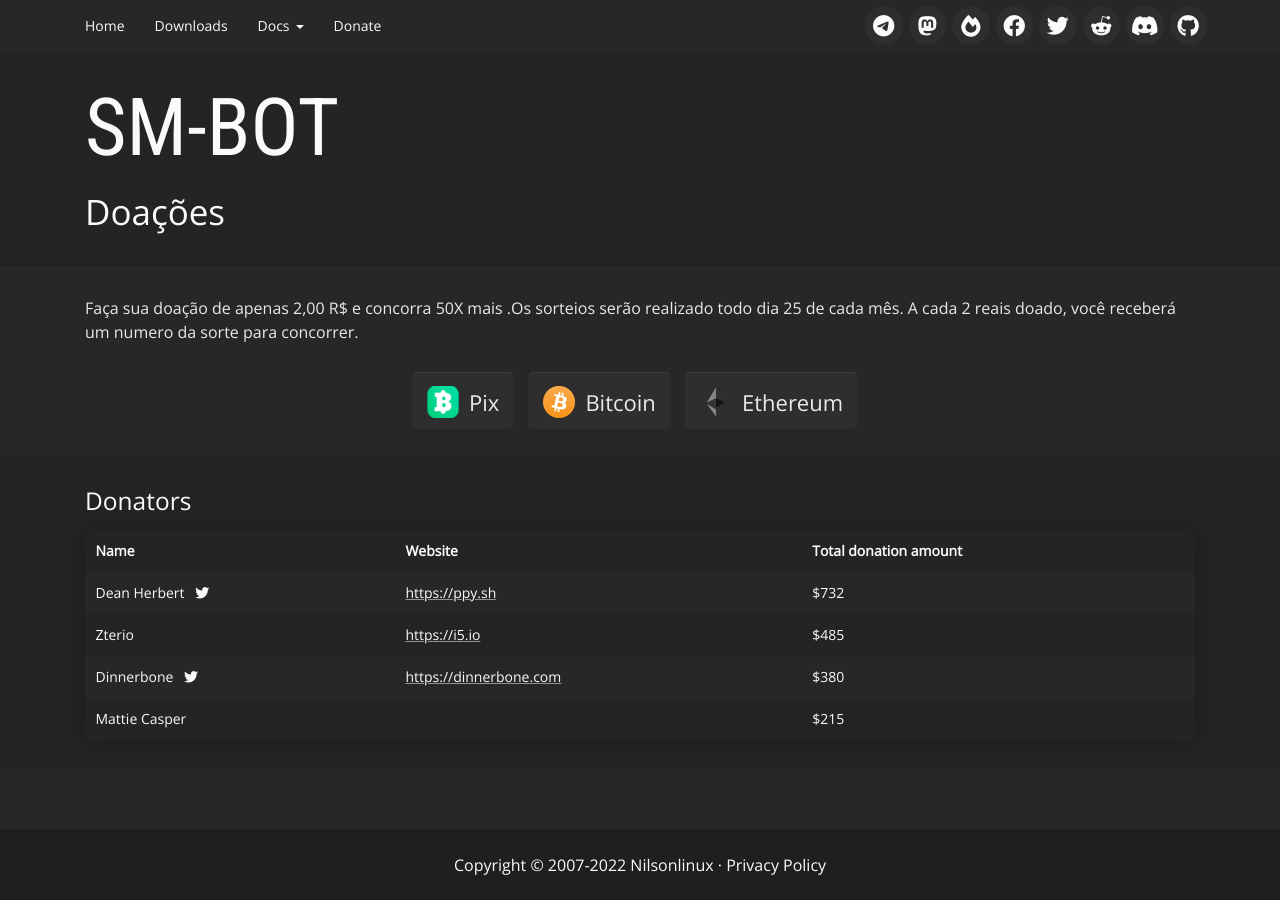
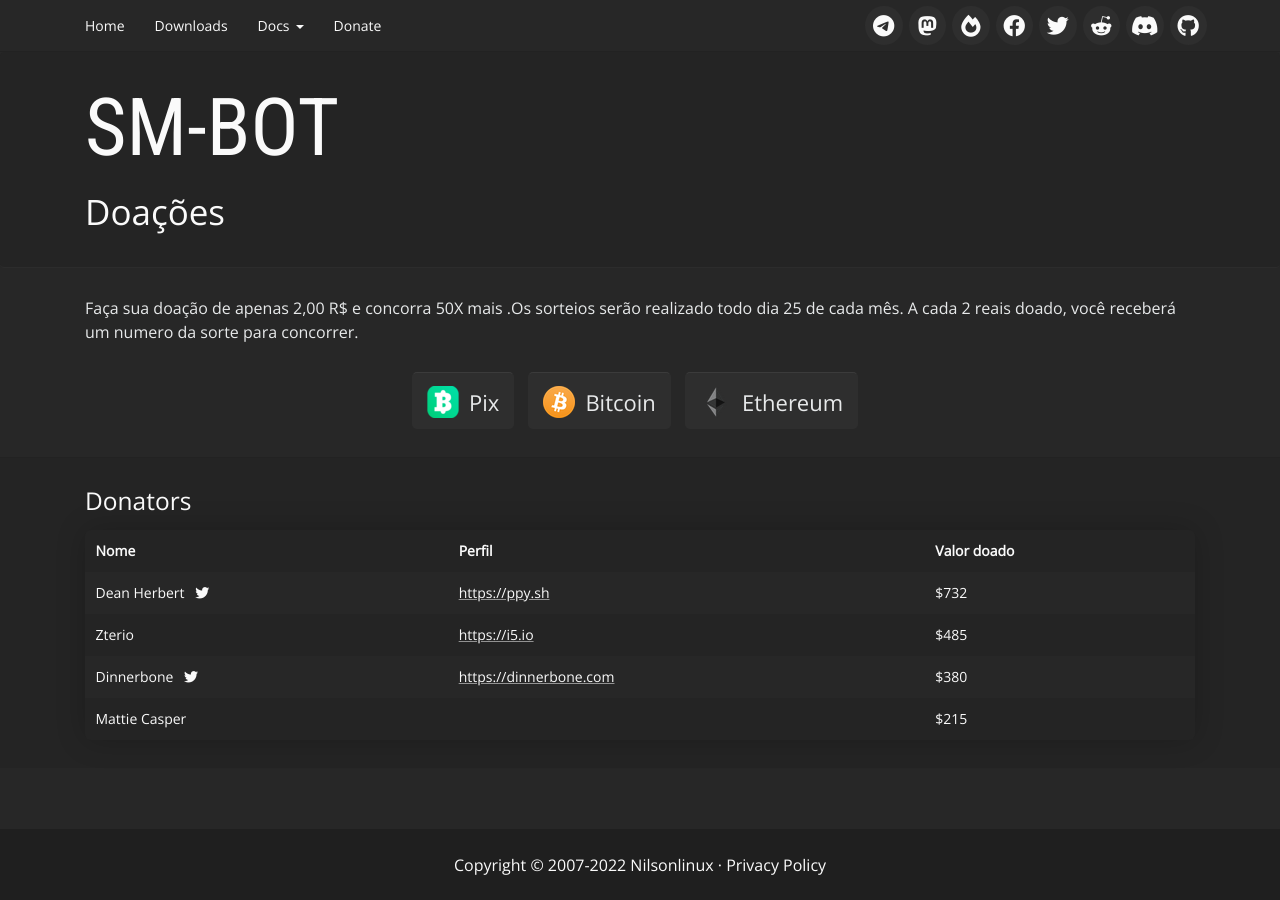
Before and after one commit to suportemasterbot/suportemasterbot.github.io, a Jekyll site: the page built from donate.html, in a window 1280 px wide. Built offline with Jekyll 4.4.1, drawn with Linux system fonts in a browser that asks for light colours.

Commit message:
Add files via upload

```diff
--- a/donate.html
+++ b/donate.html
@@ -78,9 +78,9 @@ title: Doações
             <h3>Donators</h3>
             <table class="table">
                 <tr>
-                    <th>Name</th>
-                    <th>Website</th>
-                    <th>Total donation amount</th>
+                    <th>Nome</th>
+                    <th>Perfil</th>
+                    <th>Valor doado</th>
                 </tr>
                 {% assign sortedDonators = site.data.donators | sort: "amount" | reverse %}
                 {% for donator in sortedDonators %}
```
